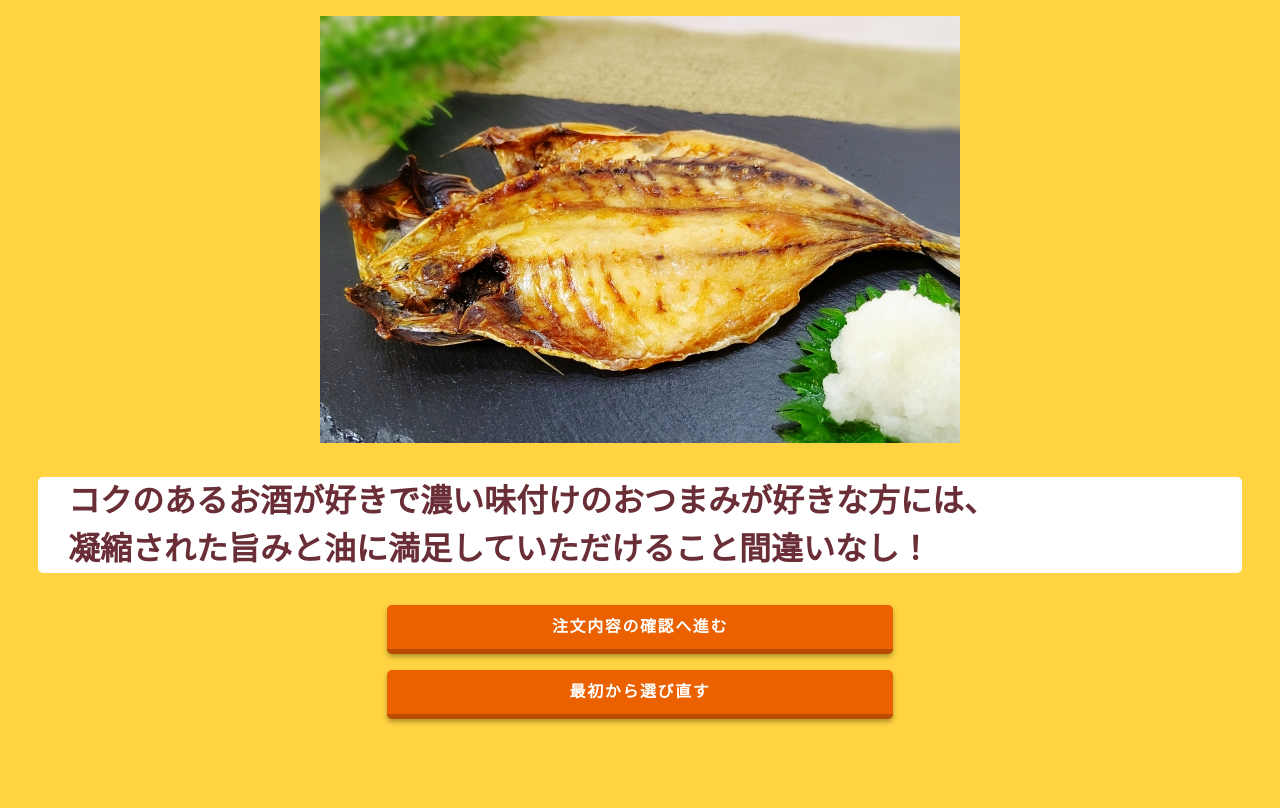
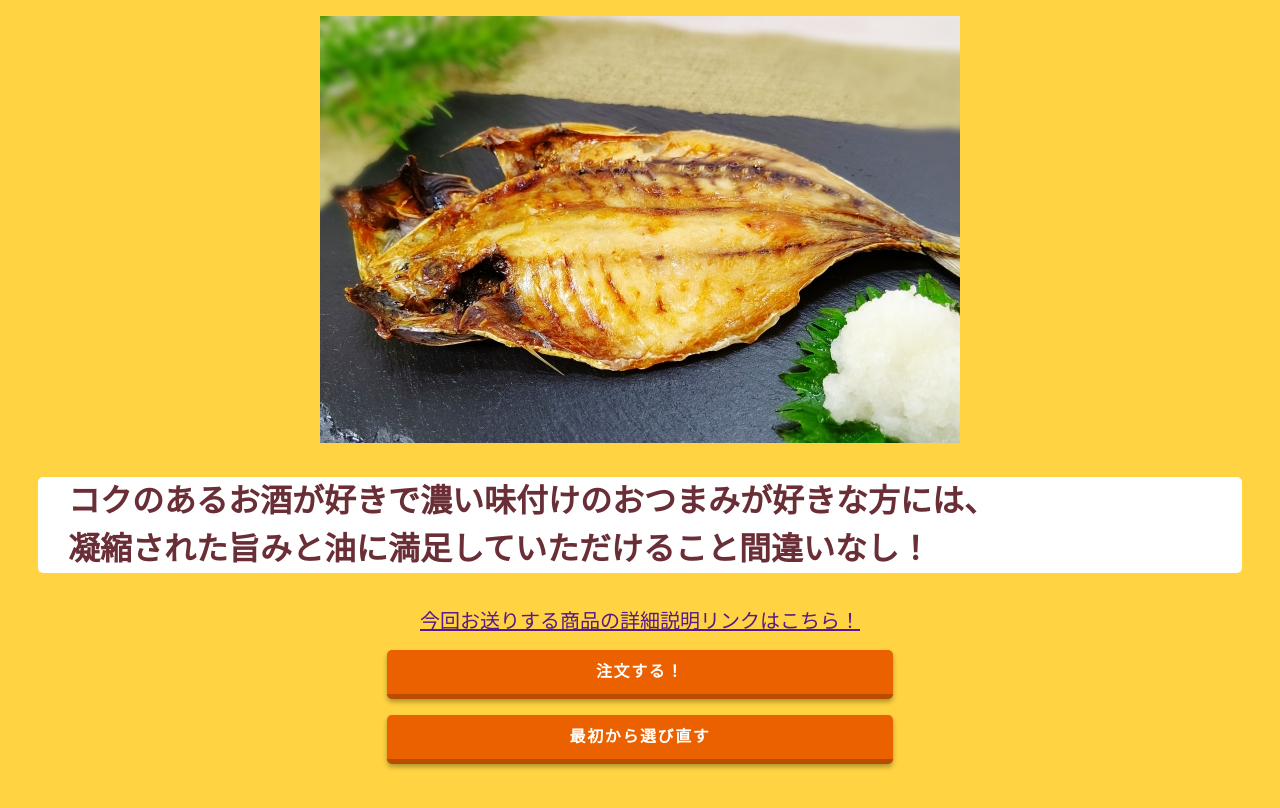
Before and after one commit to AmanatsuTouko/HimonoRecommend, a plain HTML site: page RecommendHimono.html in a window 1280 px wide. Shown: the part 244-1052 px from the top of the page. Drawn offline with Linux system fonts and the light colour scheme.

Commit message:
Update RecommendHimono.html

```diff
--- a/RecommendHimono.html
+++ b/RecommendHimono.html
@@ -60,8 +60,14 @@
   </div>
 
   <div style="text-align: center">
+    <a href="" style="font-size: 20px;">
+      今回お送りする商品の詳細説明リンクはこちら！
+    </a>
+  </div>
+
+  <div style="text-align: center">
     <p></p>
-    <a href="./confirmBuy.html" class="btn btn--orange btn--cubic btn--shadow btn--center btn--width">注文内容の確認へ進む</a>
+    <a href="./confirmBuy.html" class="btn btn--orange btn--cubic btn--shadow btn--center btn--width">注文する！</a>
   </div>
 
   <div style="text-align: center">
```
